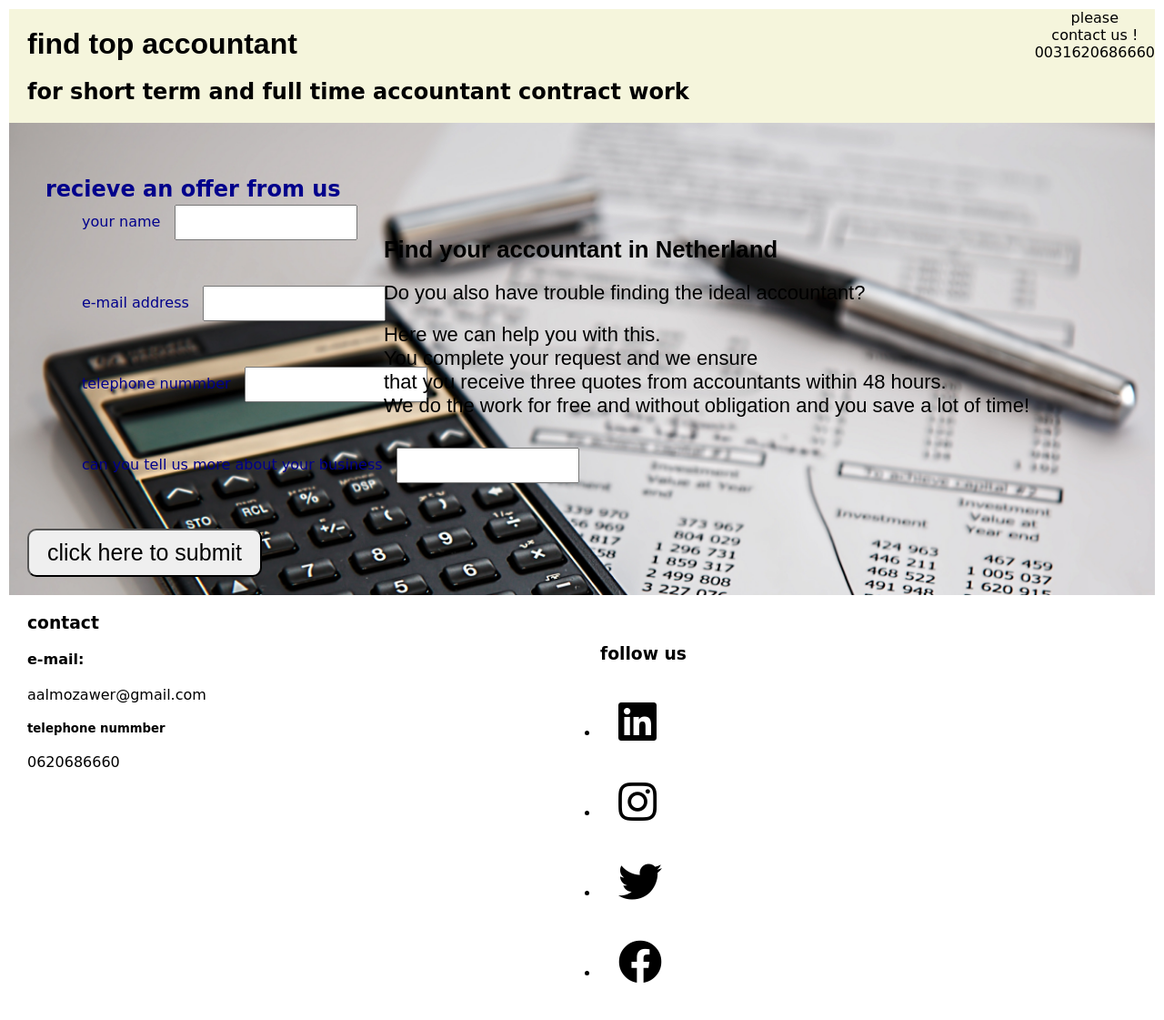
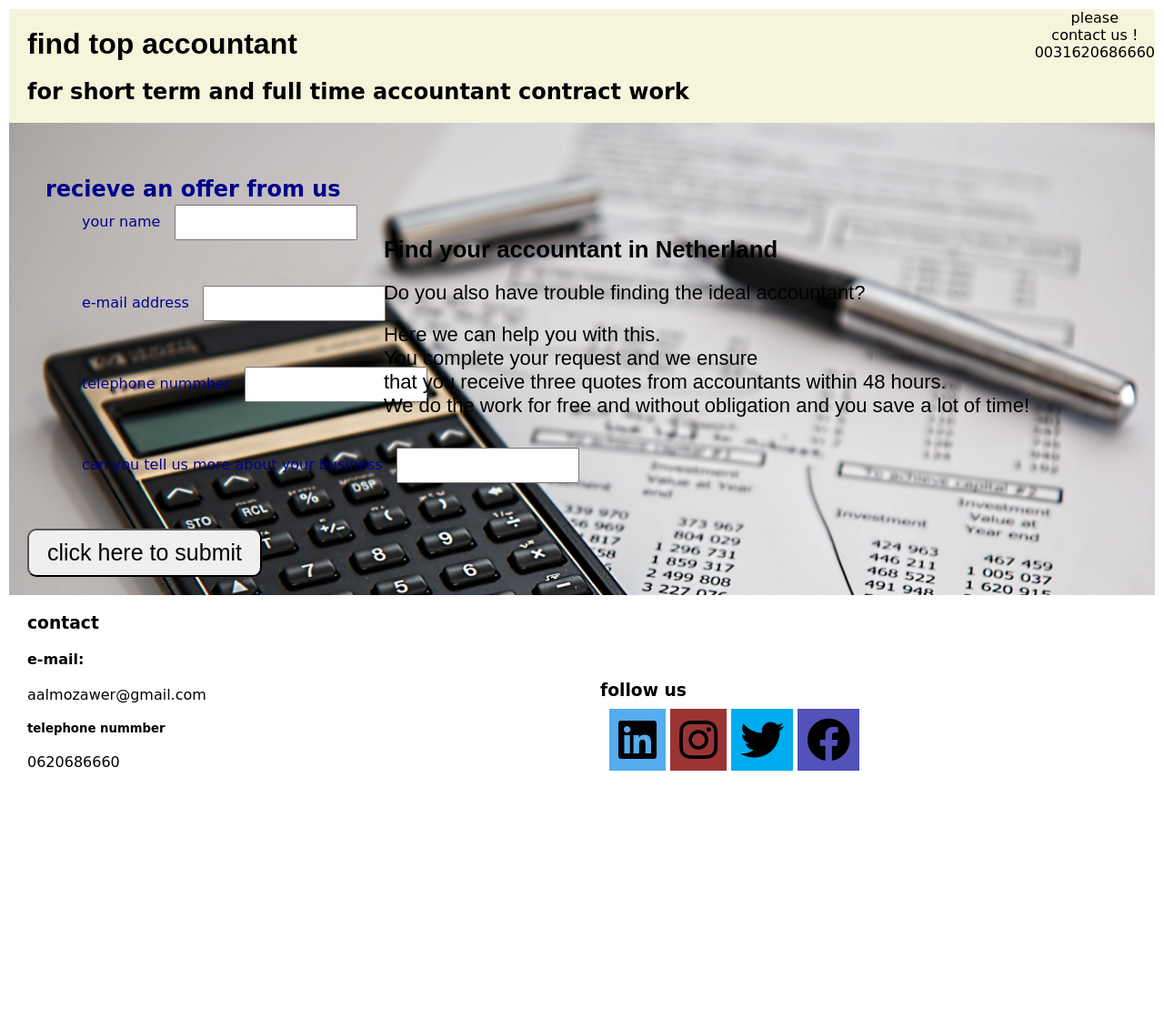
Before and after one commit to AbdullahAlmozawer/Abdullah-2-, a plain HTML site: page index.html in a window 1280 px wide. Shown: the whole page at 91% size. After the commit the page ends 877 px from the top, so only its background shows below. Drawn offline with Linux system fonts and the light colour scheme.

Commit message:
find accountant
my website

```diff
--- a/index.html
+++ b/index.html
@@ -4,7 +4,7 @@
     <meta charset="UTF-8" />
     <meta name="viewport" content="width=device-width, initial-scale=1.0" />
     <meta http-equiv="X-UA-Compatible" content="ie=edge" />
-    <title>tesssssst</title>
+    <title>find accountant</title>
     <link
       rel="stylesheet"
       href="https://use.fontawesome.com/releases/v5.8.2/css/all.css"
@@ -81,12 +81,13 @@
       <p>0620686660</p>
       <div>
         <h3>follow us</h3>
-        <ul>
-          <li><i class="fab fa-linkedin fa-3x"></i></li>
-          <li><i class="fab fa-instagram fa-3x"></i></li>
-          <li><i class="fab fa-twitter fa-3x"></i></li>
-          <li><i class="fab fa-facebook fa-3x"></i></li>
-        </ul>
+        <i class="container"></i>
+          <i class="fab fa-linkedin fa-3x" ></i>
+          <i class="fab fa-instagram fa-3x"></i>
+
+          <i class="fab fa-twitter fa-3x"></i>
+          <i class="fab fa-facebook fa-3x"></i>
+
       </div>
     </footer>
   </body>
--- a/style.css
+++ b/style.css
@@ -57,7 +57,7 @@ section{
 div{
     position: absolute;
     left:50%;
-    top: 86%;
+    top: 91%;
 }
 button{
     font-size: 25px;
@@ -69,3 +69,20 @@ button{
 button:hover{
     color: coral;
 }
+i.fa-facebook{
+    background: #5252b8;
+
+
+}
+
+i.fa-instagram{
+background: #9b3535;
+}
+i.fa-linkedin{
+    background: #55acee;
+
+}
+i.fa-twitter{
+
+background: #00acee;
+}
```
